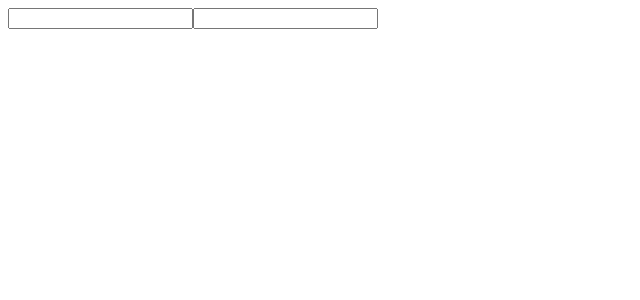
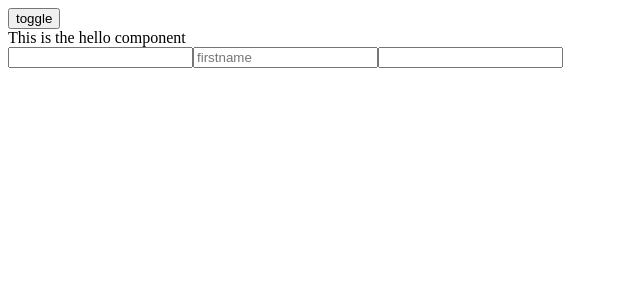
Before and after one commit to Lal-D-Krishnan/Learning-react, a React (Create React App) app: page / in a window 1280 px wide. Shown: the top 300 px of the page, without its empty margins (0-640 px from the left). Built offline with nearby package versions, Linux system fonts and the light colour scheme.

Commit message:
Proper working of mount unmount in useeffect

```diff
--- a/src/App.js
+++ b/src/App.js
@@ -1,19 +1,27 @@
 // learning useEffect from ben awad - React hook tutorial
 import React,{ useEffect, useState} from 'react'
+import { Hello } from './Hello';
 import { useForm } from './useForm'
 
 
 const App = () => {
-  const [values, setValues ] = useForm({email:'', password: ''});
+  const [showHello,setShowHello] = useState(true)
+  const [values, setValues ] = useForm({email:'', password: '', firstname:''});
 
-  useEffect(()=>{
-    console.log('render');
-  })
+  // useEffect(()=>{
+  //   console.log('render');
+
+  //   return ()=>{
+  //     console.log('unmount');
+  //   }
+  // },[])
 
   return (
       <div>
-
+        <button onClick={()=> setShowHello(!showHello)} >toggle</button>
+          {showHello &&  <Hello/>}
            <input type="text" name='email' value={values.email} onChange={setValues} />
+           <input type="text" name='firstname' value={values.firstname} onChange={setValues} placeholder='firstname' />
            <input type="password" name='password' value={values.password} onChange={setValues} />
 
       </div>
--- /dev/null
+++ b/src/Hello.js
@@ -0,0 +1,13 @@
+import React from 'react'
+
+export const Hello= () => {
+    React.useEffect(()=>{
+        console.log('render');
+
+        return ()=>{
+          console.log('unmount');
+        }
+      },[])
+
+    return <div>This is the hello component </div>
+}
--- a/src/index.js
+++ b/src/index.js
@@ -4,7 +4,7 @@ import App from './App';
 
 const root = ReactDOM.createRoot(document.getElementById('root'));
 root.render(
-  <React.StrictMode>
+  // <React.StrictMode>
     <App />
-  </React.StrictMode>
+  // </React.StrictMode>
 );
```
